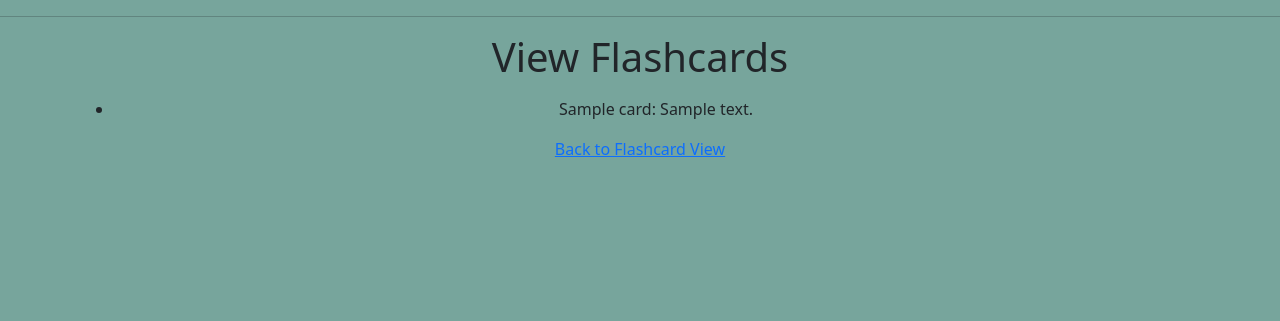
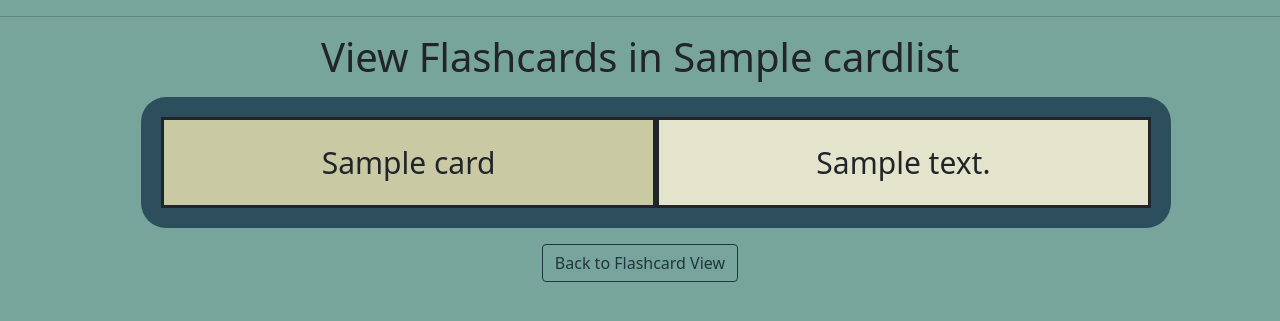
Before and after one commit to EtienneDevictor/Team-1, a Flask app: page /viewflashcard/1 in a window 1280 px wide. Shown: the part 64-385 px from the top of the page. Run offline with Flask 2, Linux system fonts and the light colour scheme; a user stored in the database is signed in; tables that the repository leaves empty hold one stand-in row (values such as "Sample post"); some libraries are stand-ins or nearby versions.

Commit message:
prettified listview for flashcards

```diff
--- a/app/routes.py
+++ b/app/routes.py
@@ -167,7 +167,7 @@ def view(list_id):
         returns:
 		    a rendering of viewflashcard.html with a list of flashcards in list with id=list_id
      '''
-    title = "View Flashcards"
+    title = f"View Flashcards in {Cardlist.query.filter_by(id=list_id).first().title}"
     flashcards = FlashCard.query.filter_by(cardList_id=list_id)
     return render_template("viewflashcards.html", title = title, flashcards = flashcards, list_id=list_id)
 
@@ -348,6 +348,7 @@ def flashlist(list_id, card_id):
     flashcards = []
     flashcards.extend(FlashCard.query.filter_by(cardList_id=list_id))
     form = FlashCardForm()
+    title = Cardlist.query.filter_by(id=list_id).first().title
     listLength = len(flashcards)
     global front
     if listLength > 0:
@@ -379,8 +380,8 @@ def flashlist(list_id, card_id):
                 front = True
             return redirect(f'/flashList/{list_id}/{card_id}')
     if len(flashcards) == 0:
-        return render_template('flashcard.html', form=form, list_id=list_id)
-    return render_template('flashcard.html', form=form, listLength=listLength, flashcards=flashcards, card_id=card_id, front=front, list_id=list_id, image = image, photo = photo, has_photo = has_photo)
+        return render_template('flashcard.html', form=form, list_id=list_id, title=title)
+    return render_template('flashcard.html', form=form, listLength=listLength, flashcards=flashcards, card_id=card_id, front=front, list_id=list_id, image = image, photo = photo, has_photo = has_photo, title=title)
 
 front = True
 
--- a/app/templates/base.html
+++ b/app/templates/base.html
@@ -22,6 +22,15 @@
                 display: inline-grid;
                 grid-template-columns: 31.5% 31.5% 31.5%;
                 grid-gap: 20px;
+                padding: 20px;
+                width: 95%;
+                border-radius: 25px ;
+            }
+
+            .grid-container2 {
+                background-color: #2D4f5D;
+                display: inline-grid;
+                grid-template-columns: 50% 50% ;
                 padding: 20px;
                 width: 95%;
                 border-radius: 25px ;
--- a/app/templates/flashcard.html
+++ b/app/templates/flashcard.html
@@ -1,5 +1,6 @@
 {% extends "base.html" %}
 {% block content %}
+<h1> {{ title }} </h1>
 {% if flashcards %}
     <div style="width: 50%; height: 325px; margin: auto; border: solid; padding: 25px; display: flex; justify-content: center; align-items: center; background-color: #DDDEB3; border-radius: 5%">
         {% if front %}
--- a/app/templates/viewflashcards.html
+++ b/app/templates/viewflashcards.html
@@ -4,13 +4,20 @@
         <p>
         {% if flashcards %}
         <ul>
+            <div class="grid-container2" >
             {% for f in flashcards %}
-            <li> {{ f.title }}: {{ f.content }} </li>
-        {% endfor %}
+                <div class="grid-item" style="border-radius:0px;">
+                    {{ f.title }}
+                </div>
+                <div class="grid-item" style="background-color: #e3e4cb; border-radius: 0px ;">
+                    {{ f.content }}
+                </div>
+                {% endfor %}
+             </div>
         </ul>
         {% endif %}
         </p>
     {% if list_id %}
-        <a href=/flashList/{{list_id}}/0>Back to Flashcard View</a>
+        <a class="btn btn-secondary" href=/flashList/{{list_id}}/0>Back to Flashcard View</a>
     {% endif %}
 {% endblock %}
```
